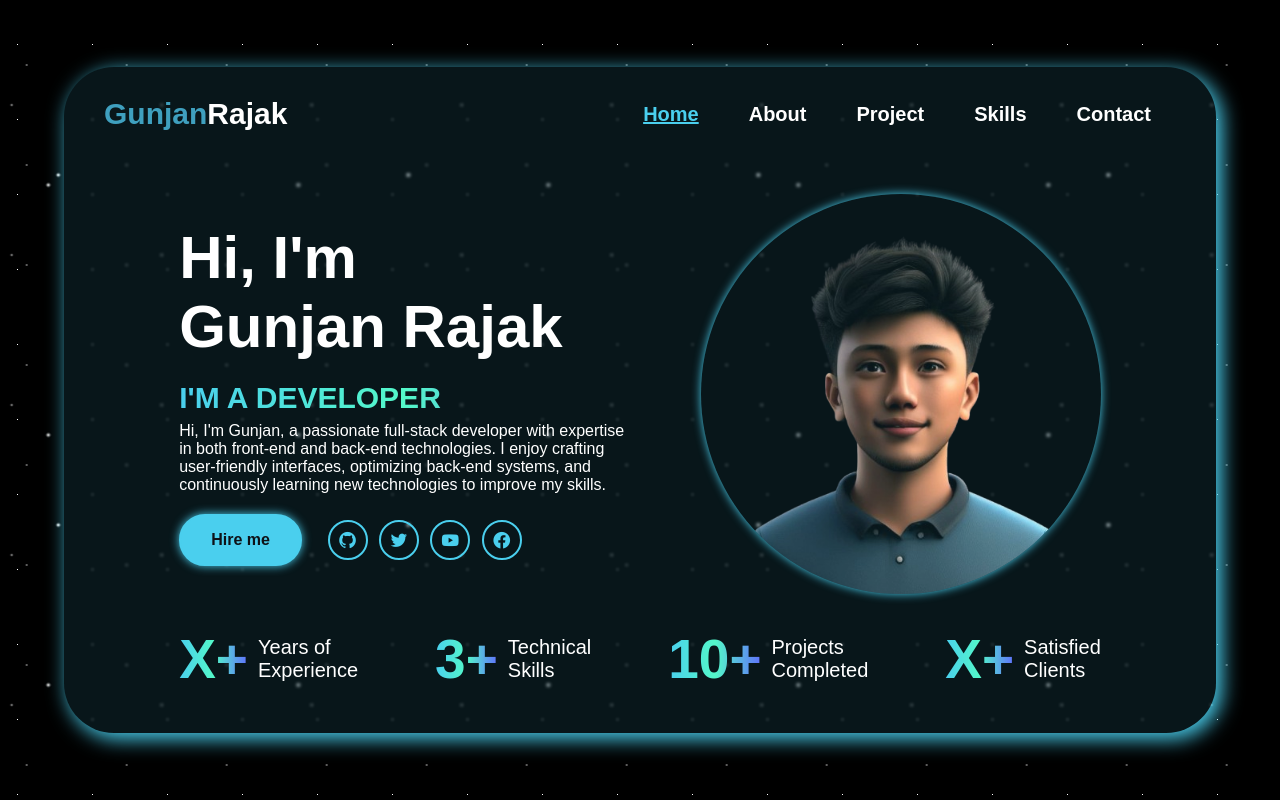
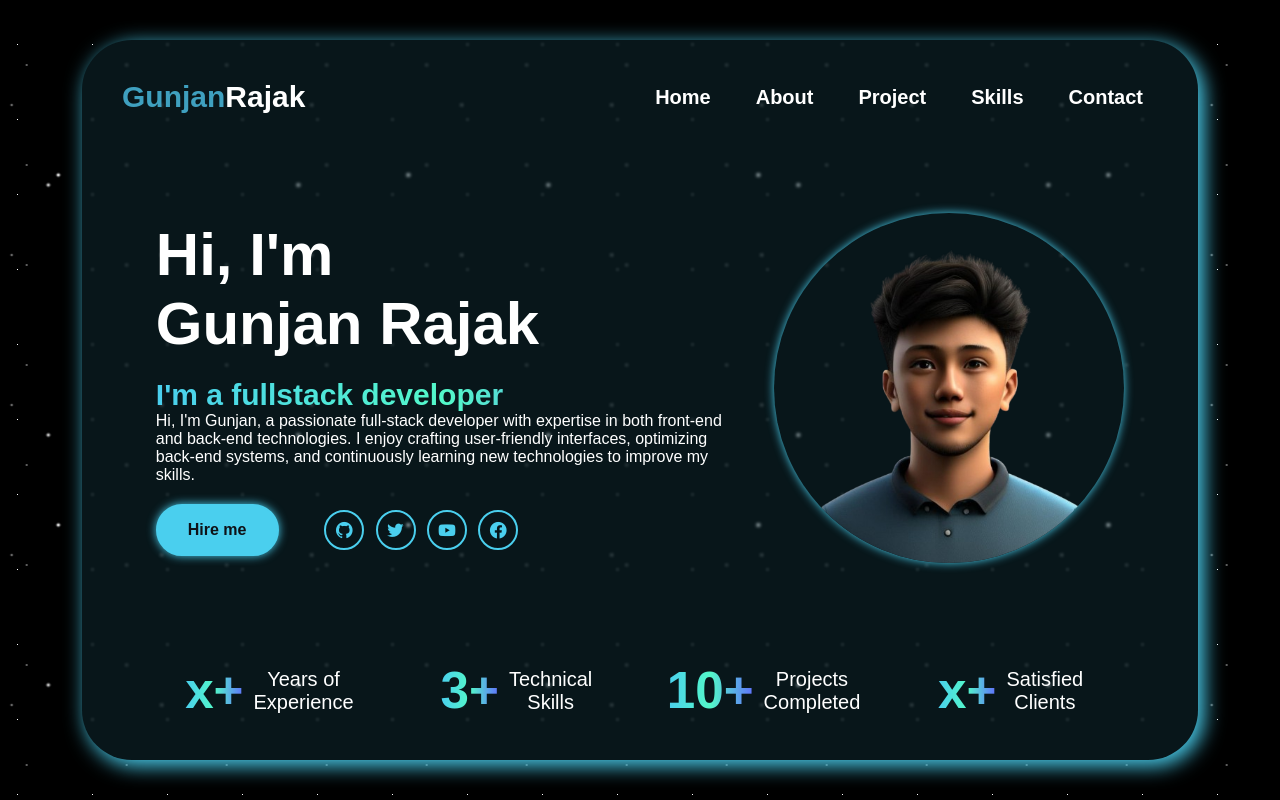
Before and after one commit to FoeSeaL/portfolio, a plain HTML site: page index.html in a window 1280 px wide. Drawn offline with nearby package versions, Linux system fonts and the light colour scheme.

Commit message:
Your commit message

```diff
--- a/css/background.css
+++ b/css/background.css
@@ -19,7 +19,7 @@
     background-position: 0 0, 40px 60px, 20px 30px, 10px 15px, 5px 7px; /* left top of big, left top of medium.... */
     animation: twinkle 15s infinite linear;
 }
-body{
+/* body{
     width: 100%;
     height: fit-content;
     height: 100vh;
@@ -27,6 +27,14 @@ body{
     justify-content: center;
     align-items: center;
     padding: 30px 0;
+} */
+body {
+    min-height: 100vh;
+    display: flex;
+    justify-content: center;
+    align-items: center;
+    padding: 20px;
+    overflow-x: hidden;
 }
 
 @keyframes twinkle {
--- a/css/style.css
+++ b/css/style.css
@@ -1,4 +1,4 @@
-*{
+* {
     margin: 0;
     padding: 0;
     box-sizing: border-box;
@@ -7,81 +7,96 @@
 ul{
     list-style: none;
 }
-.main-part{
+
+.main-part {
     width: 90%;
-    height: 90%;
+    min-height: 90vh;
     background-color: #4ad0ee1b;
     backdrop-filter: blur(1.7px);
     border-radius: 50px;
     box-shadow: 5px 5px 20px 1px #4acfee;
+    padding: 20px;
+    display: flex;
+    flex-direction: column;
 }
-nav{
+
+nav {
     display: flex;
     justify-content: space-between;
     align-items: center;
-    padding: 30px 40px;
+    padding: 20px;
+    flex-wrap: wrap;
+    gap: 20px;
 }
 
-nav h1{
+nav h1 {
     color: white;
-    font-size: 30px;
+    font-size: clamp(24px, 4vw, 30px);
     font-weight: 900;
 }
 
-nav ul{
+nav ul {
     display: flex;
+    list-style: none;
+    flex-wrap: wrap;
+    gap: 15px;
 }
 
-nav a{
+nav a {
     color: white;
     text-decoration: none;
-    font-size: 20px;
+    font-size: clamp(16px, 2vw, 20px);
     font-weight: bold;
     transition: 0.2s;
-    padding: 0 25px;
+    padding: 5px 15px;
 }
 
-nav a:hover,
-.active{
-    color: #4acfee;
-    text-decoration: underline;
+.hero {
+    display: flex;
+    align-items: center;
+    padding: 40px 5%;
+    color: white;
+    gap: 40px;
+    flex: 1;
+    flex-wrap: wrap;
 }
 
-.hero{
-    display: flex;
-    align-items: center;
-    height: 70%;
-    padding: 0 10%;
-    color: white;
-    justify-content: space-between;
+.hero-info {
+    flex: 1;
+    min-width: 300px;
 }
-.hero h2{
-    font-size: 60px;
+
+.hero h2 {
+    font-size: clamp(32px, 5vw, 60px);
 }
-.hero h3{
+
+.hero h3 {
     margin-top: 20px;
-    font-size: 30px;
-    text-transform: uppercase;
-    background: linear-gradient(to right, #4acfee, #53f8c9,#6070fd, #5bbdff, #4acfee);
+    font-size: clamp(24px, 3vw, 30px);
+    background: linear-gradient(to right, #4acfee, #53f8c9, #6070fd, #5bbdff, #4acfee);
     background-size: 200%;
+    -webkit-background-clip: text;
     background-clip: text;
-    -webkit-background-clip: text;
     -webkit-text-fill-color: transparent;
     animation: animate-gradient 2.5s infinite linear;
 }
 
-.hero p{
-    max-width: 450px;
-    margin-top: 7px;
-    margin-bottom: 20px;
+.hero-img {
+    width: min(350px, 90vw);
+    height: min(350px, 90vw);
+    aspect-ratio: 1;
+    border-radius: 50%;
+    overflow: hidden;
+    box-shadow: 0 0 10px #4acfee;
+    display: flex;
+    justify-content: center;
 }
-@keyframes animate-gradient {
-    to{
-        background-position: 200%;
-    }
-}
-.buttons{
+
+.buttons {
     display: flex;
+    gap: 20px;
+    flex-wrap: wrap;
+    margin-top: 20px;
 }
 .btn1{
     display: inline-block;
@@ -98,13 +113,27 @@ nav a:hover,
     transition: 0.3s;
     text-wrap: nowrap;
 }
-
 .btn1:hover {
     background-color: transparent;
     box-shadow: none;
     color: #4acfee;
 }
 
+
+.info-sec {
+    display: grid;
+    grid-template-columns: repeat(auto-fit, minmax(200px, 1fr));
+    gap: 20px;
+    padding: 20px 5%;
+}
+
+.info-card {
+    display: flex;
+    align-items: center;
+    justify-content: center;
+    gap: 10px;
+    text-align: center;
+}
 .ul-icons {
     display: flex;
     align-items: center;
@@ -132,73 +161,85 @@ nav a:hover,
     box-shadow: 0 0 10px #4acfee;
 }
 
-.hero-img {
-    width: 400px;
-    height: 400px;
-    position: relative;
-    border-radius: 50%;
-    overflow: hidden;
-    box-shadow: 0 0 10px #4acfee;
-    display: flex;
-    justify-content: center;
-    transition: 0.5s ease-in-out;
+.info-card h2 {
+    font-size: clamp(32px, 4vw, 55px);
+    background: linear-gradient(to right, #4acfee, #53f8c9, #6070fd, #5bbdff, #4acfee);
+    background-size: 200%;
+    -webkit-background-clip: text;
+    background-clip: text;
+    -webkit-text-fill-color: transparent;
+    animation: animate-gradient 2.5s infinite linear;
 }
 
-.hero-img:hover {
-    box-shadow: 0 0 25px #4acfee;
+.info-card p {
+    color: white;
+    font-size: clamp(16px, 2vw, 20px);
 }
 
-.hero-img img {
-    width: 100%;
-    position: absolute;
-    mix-blend-mode: lighten;
-    transition: transform 0.5s ease-in-out;
+/* Small screens */
+@media (max-width: 768px) {
+    .main-part {
+        width: 95%;
+        border-radius: 25px;
     }
 
-.hero-img:hover img {
-    transform: scale(1.1);
+    .hero {
+        flex-direction: column;
+        text-align: center;
     }
 
-
-.info-sec{
+    .hero-info {
         display: flex;
-    justify-content: space-between;
-    gap: 20px;
-    width: 100%;
-    padding: 0 10%;
-    flex-wrap: wrap;
-}
-.info-card{
-    display: flex;
-    width: 100%;
+        flex-direction: column;
         align-items: center;
-    max-width: fit-content;
     }
 
-.info-card h2{
-    font-size: 55px;
-    text-transform: uppercase;
-    background: linear-gradient(to right, #4acfee, #53f8c9,#6070fd, #5bbdff, #4acfee);
-    background-size: 200%;
-    background-clip: text;
-    -webkit-background-clip:text ;
-    -webkit-text-fill-color: transparent;
-    animation: animate-gradient 2.5s infinite linear;
-    margin-right: 10px;
-
-}
-.info-card p{
-    color: white;
-    font-size: 20px;
+    .buttons {
+        justify-content: center;
     }
 
-/* @media(min-width: 1240px){
-    body{
+    .info-card {
+        flex-direction: column;
+    }
+}
+
+/* Very small screens */
+@media (max-width: 480px) {
+    body {
+        padding: 10px;
+    }
+
+    .main-part {
         width: 100%;
-        height: 100vh;
-        overflow: hidden;
+        border-radius: 15px;
     }
-    .info-sec{
-        margin-top: 30px;
+
+    nav {
+        flex-direction: column;
+        text-align: center;
     }
-} */
+
+    nav ul {
+        justify-content: center;
+    }
+
+    .hero-img {
+        width: min(250px, 80vw);
+        height: min(250px, 80vw);
+    }
+}
+
+@keyframes animate-gradient {
+    to {
+        background-position: 200%;
+    }
+}
+
+@keyframes twinkle {
+    from {
+        background-position: 0 0, 40px 60px, 20px 30px, 10px 15px, 5px 7px;
+    }
+    to {
+        background-position: -350px 0, -310px 60px, -230px 30px, -90px 15px, -70px 7px;
+    }
+}
--- a/index.html
+++ b/index.html
@@ -5,7 +5,7 @@
     <meta charset="UTF-8">
     <meta name="viewport" content="width=device-width, initial-scale=1.0">
     <title>Portfolio Website</title>
-    <link rel="stylesheet" href="css/background.css">
+     <link rel="stylesheet" href="css/background.css">
     <link rel="stylesheet" href="css/style.css">
     <link href="https://cdn.jsdelivr.net/npm/boxicons@latest/css/boxicons.min.css" rel="stylesheet">
 </head>
@@ -29,7 +29,7 @@
         <div class="hero">
             <div class="hero-info">
                 <h2>Hi, I'm <br>Gunjan Rajak</h2>
-                <h3>I'm a developer</h3>
+                <h3>I'm a fullstack developer</h3>
                 <p>Hi, I'm Gunjan, a passionate full-stack developer with expertise in both front-end and back-end technologies. I enjoy crafting user-friendly interfaces, optimizing back-end systems, and continuously learning new technologies to improve my skills.</p>
                 <div class="buttons">
                     <button class="btn1">Hire me</button>
@@ -41,12 +41,12 @@
                     </ul>
                 </div>
             </div>
-            <div class="hero-img">
+            <div  class="hero-img ">
                 <img src="image/me.png" alt="person-image">
             </div>
         </div>
 
-        <div class="info-sec">
+        <div class="info-sec ">
             <div class="info-card">
                 <h2>x+</h2>
                 <p>Years of <br> Experience</p>
```
Lines whose indentation alone changed are shown as unchanged.
